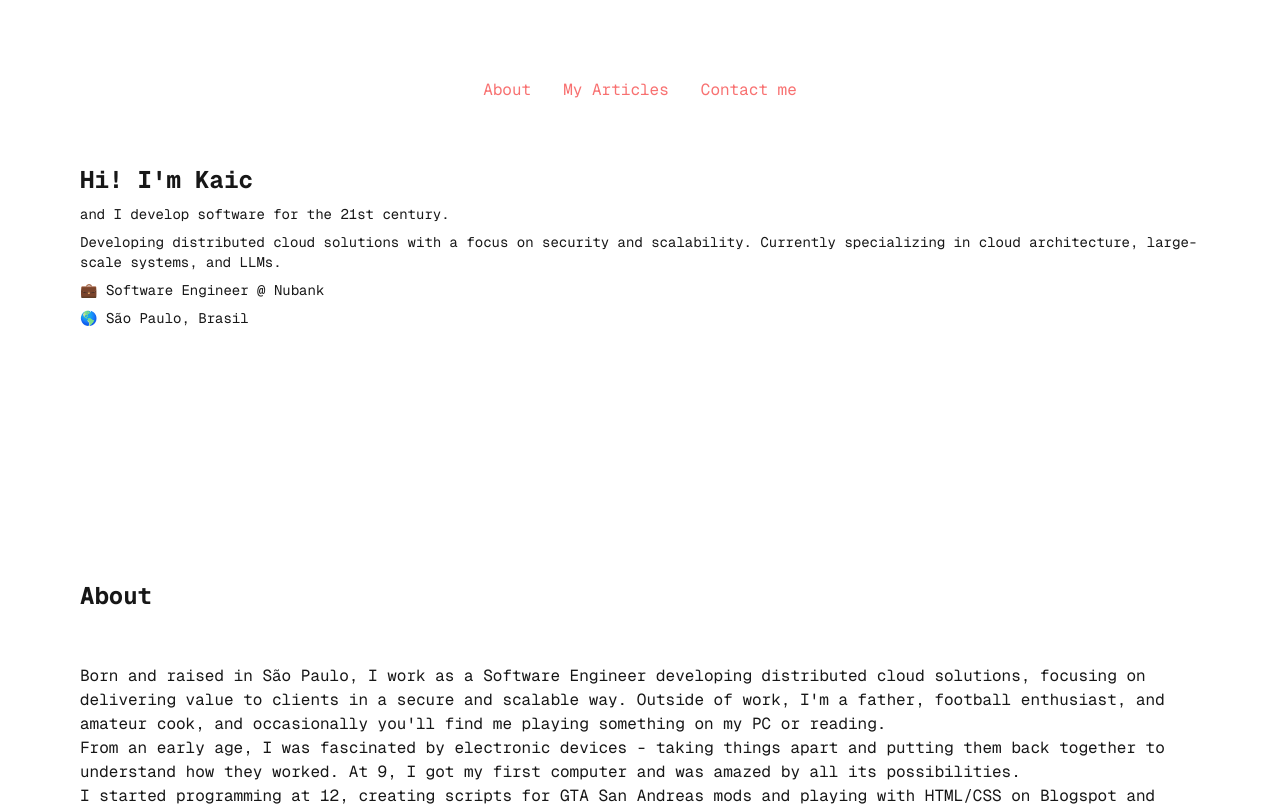
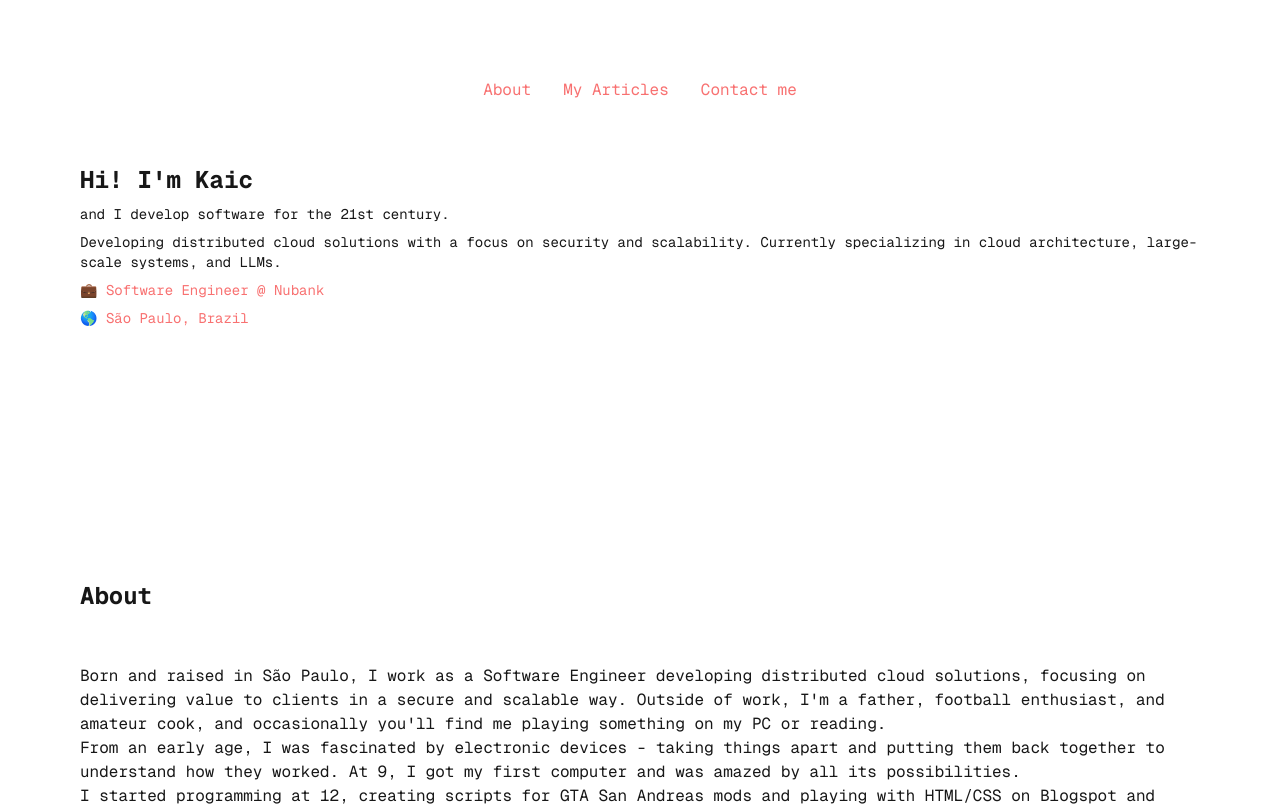
Before and after one commit to kaic/kaic.github.io, a Next.js app: page / in a window 1280 px wide. Shown: the top 806 px of the page. Built offline with nearby package versions, Linux system fonts and the light colour scheme.

Commit message:
fix: remove config and change some colors

```diff
--- a/locales/en.json
+++ b/locales/en.json
@@ -10,7 +10,11 @@
         "title": "Hi! I'm Kaic",
         "subtitle": "and I develop software for the 21st century.",
         "description": "Developing distributed cloud solutions with a focus on security and scalability. Currently specializing in cloud architecture, large-scale systems, and LLMs.",
-        "location": "São Paulo, Brasil"
+        "location": "São Paulo, Brazil",
+        "job": {
+          "role": "Software Engineer",
+          "company": "Nubank"
+        }
       }
     },
     "About": {
--- a/locales/pt-br.json
+++ b/locales/pt-br.json
@@ -10,7 +10,11 @@
         "title": "Oi Eu sou o Kaic",
         "subtitle": "e eu desenvolvo software para o século XXI.",
         "description": "Desenvolvendo soluções cloud distribuídas com foco em segurança e escalabilidade. Atualmente me especializando em arquitetura cloud, sistemas de larga escala e LLMs.",
-        "location": "São Paulo, Brasil"
+        "location": "São Paulo, Brasil",
+        "job": {
+          "role": "Software Engineer",
+          "company": "Nubank"
+        }
       }
     },
     "About": {
--- a/src/app/Main/components/Intro.tsx
+++ b/src/app/Main/components/Intro.tsx
@@ -1,5 +1,4 @@
 import { useTranslations } from 'next-intl';
-import { config } from '@src/config';
 
 export const Intro = () => {
   const t = useTranslations('Home.Main');
@@ -15,12 +14,14 @@ export const Intro = () => {
         <p>{t('header.description')}</p>
       </li>
       <li className='mb-2 text-sm'>
-        <p>
-          💼 {config.job.role} @ {config.job.company}
+        <p className='text-red-400'>
+          💼 {t('header.job.role')} @ {t('header.job.company')}
         </p>
       </li>
       <li className='mb-2 text-sm'>
-        <p>🌎 {t('header.location')}</p>
+        <p className='text-red-400'>
+          🌎 {t('header.location')}
+        </p>
       </li>
     </ul>
   );
--- a/src/config.ts
+++ /dev/null
@@ -1,15 +0,0 @@
-interface IJob {
-  company: string;
-  role: string;
-}
-
-interface IConfig {
-  job: IJob;
-}
-
-export const config: IConfig = {
-  job: {
-    company: 'Nubank',
-    role: 'Software Engineer',
-  },
-};
```
